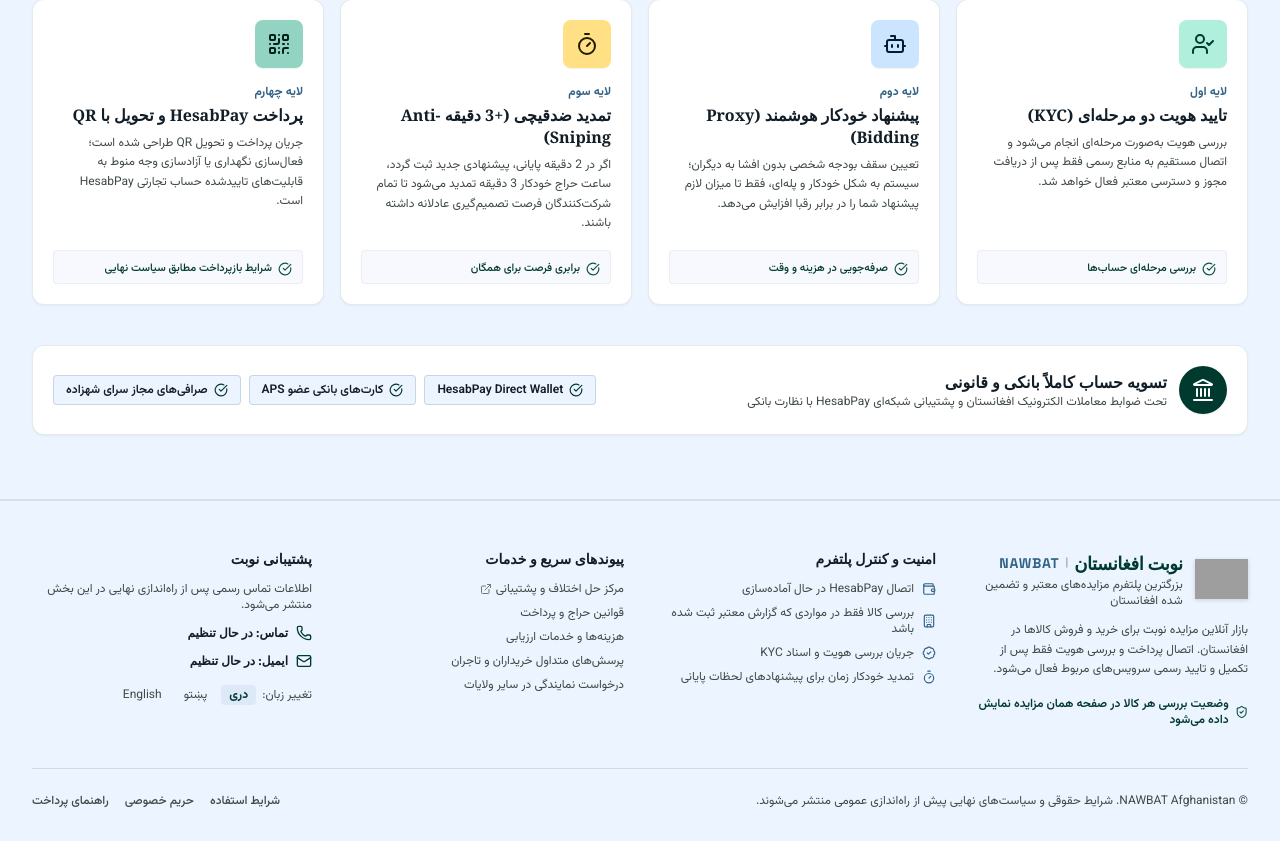
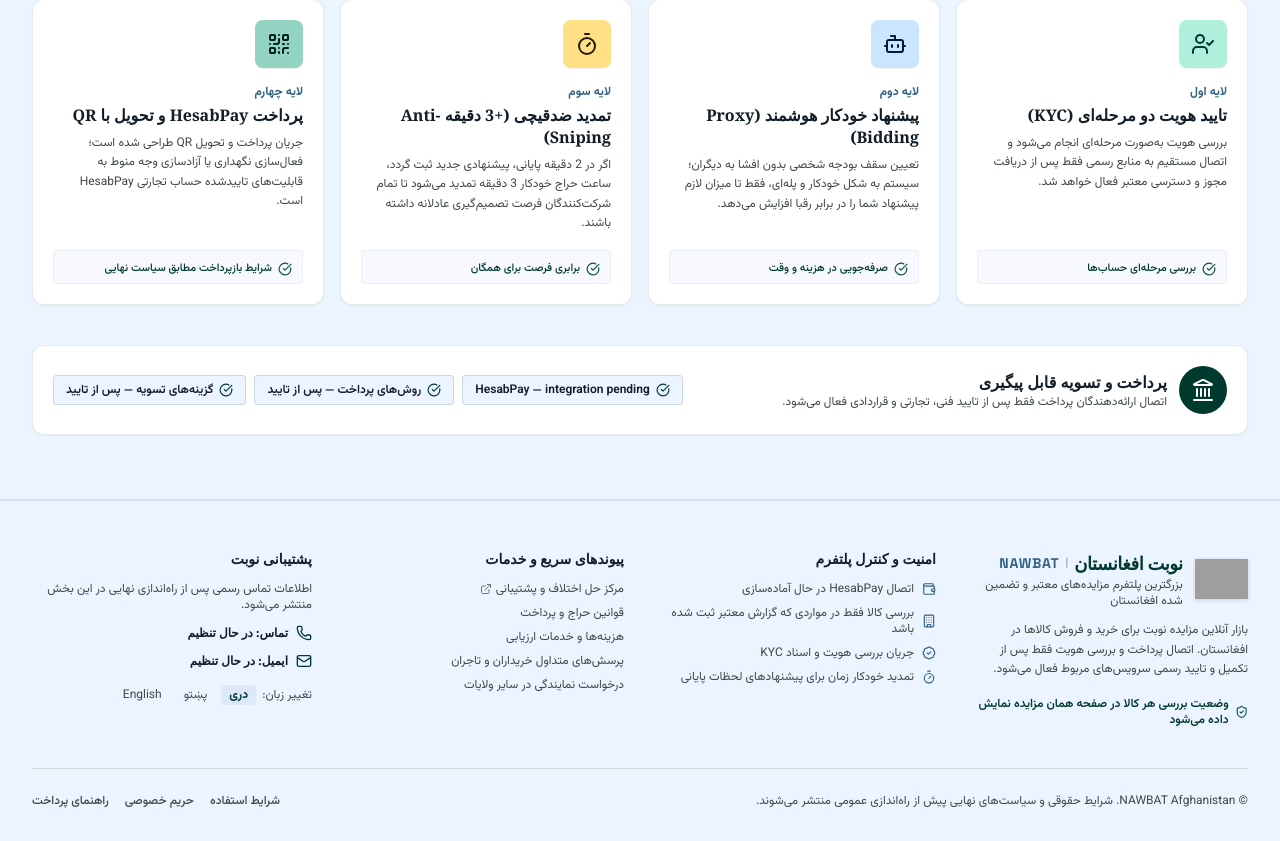
Before and after one commit to marcopolo783152-stack/NAWBAT-Auction, a React (Vite) app: page / in a window 1280 px wide. Shown: the part 4793-5634 px from the top of the page. Built offline with nearby package versions, Linux system fonts and the light colour scheme; grey boxes are pictures that could not be loaded.

Commit message:
Make SecurityPillars.tsx production-safe

```diff
--- a/src/components/SecurityPillars.tsx
+++ b/src/components/SecurityPillars.tsx
@@ -115,10 +115,10 @@ export const SecurityPillars: React.FC<SecurityPillarsProps> = ({ currentLang })
             </div>
             <div className="flex flex-col text-right rtl:text-right ltr:text-left">
               <h4 className="font-serif text-sm sm:text-base font-bold text-[#111d27]">
-                تسویه حساب کاملاً بانکی و قانونی
+                پرداخت و تسویه قابل پیگیری
               </h4>
               <p className="text-xs text-[#3f4945]">
-                تحت ضوابط معاملات الکترونیک افغانستان و پشتیبانی شبکه‌ای HesabPay با نظارت بانکی
+                اتصال ارائه‌دهندگان پرداخت فقط پس از تایید فنی، تجارتی و قراردادی فعال می‌شود.
               </p>
             </div>
           </div>
@@ -126,15 +126,15 @@ export const SecurityPillars: React.FC<SecurityPillarsProps> = ({ currentLang })
           <div className="flex items-center gap-2 flex-wrap justify-center">
             <span className="px-3 py-1.5 bg-[#ecf4ff] rounded text-xs font-semibold text-[#111d27] flex items-center gap-1.5 border border-[#326286]/20">
               <CheckCircle className="w-3.5 h-3.5 text-[#003a2f]" />
-              HesabPay Direct Wallet
+              HesabPay — integration pending
             </span>
             <span className="px-3 py-1.5 bg-[#ecf4ff] rounded text-xs font-semibold text-[#111d27] flex items-center gap-1.5 border border-[#326286]/20">
               <CheckCircle className="w-3.5 h-3.5 text-[#003a2f]" />
-              کارت‌های بانکی عضو APS
+              روش‌های پرداخت — پس از تایید
             </span>
             <span className="px-3 py-1.5 bg-[#ecf4ff] rounded text-xs font-semibold text-[#111d27] flex items-center gap-1.5 border border-[#326286]/20">
               <CheckCircle className="w-3.5 h-3.5 text-[#003a2f]" />
-              صرافی‌های مجاز سرای شهزاده
+              گزینه‌های تسویه — پس از تایید
             </span>
           </div>
         </div>
```
